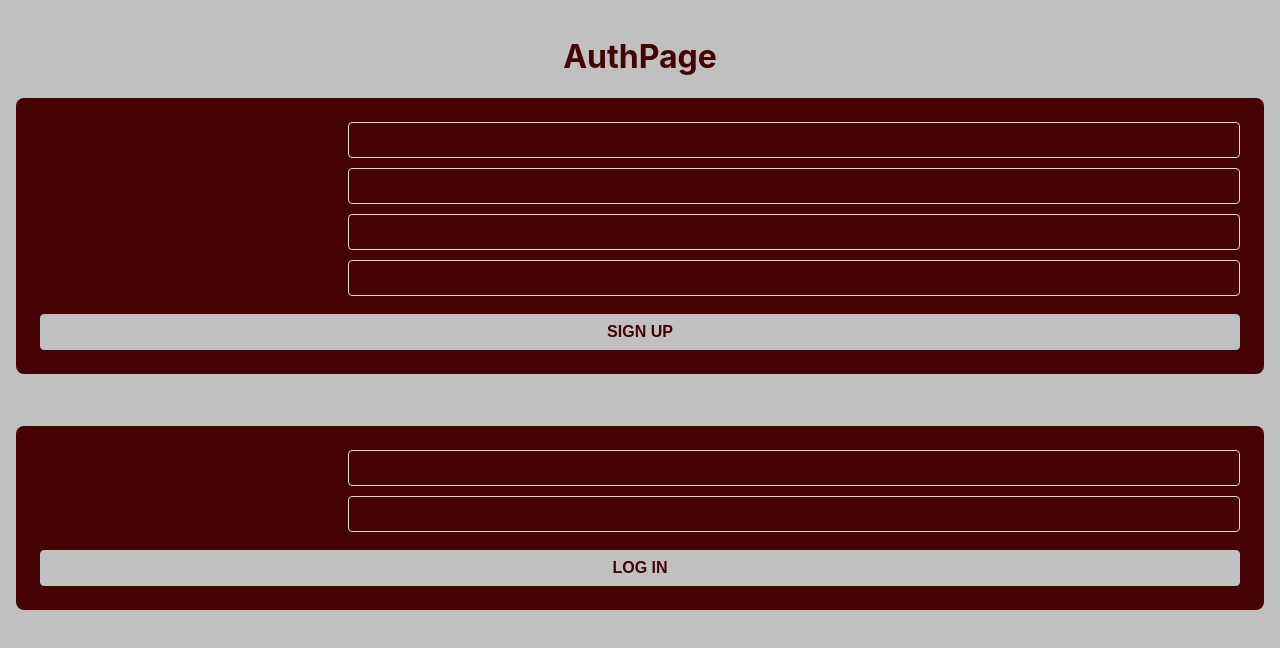
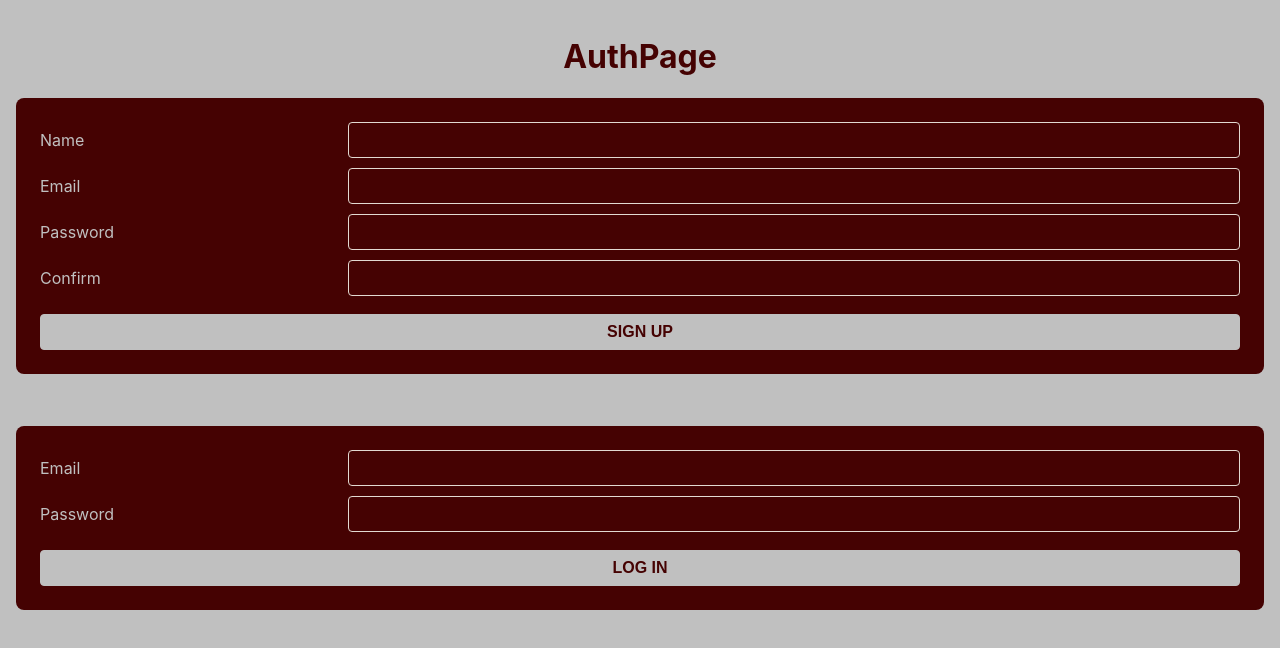
Before and after one commit to Sam-Eryn-Carroll/DandD-5e-Character-Creator, a React (Create React App) app: page /characters/new in a window 1280 px wide. Shown: the top 648 px of the page. Built offline with nearby package versions, Linux system fonts and the light colour scheme.

Commit message:
style update

```diff
--- a/src/components/BasicInfo/BasicInfo.css
+++ b/src/components/BasicInfo/BasicInfo.css
@@ -1,3 +1,7 @@
 .BasicInfo {
     text-align: center;
   }
+
+.BasicInfo label {
+  color: rgb(69, 2, 2);
+}
--- a/src/index.css
+++ b/src/index.css
@@ -101,7 +101,7 @@ label {
   font-size: 2vmin;
   display: flex;
   align-items: center;
-  color: rgb(69, 2, 2);
+  color: silver;
 }
 
 input {
```
